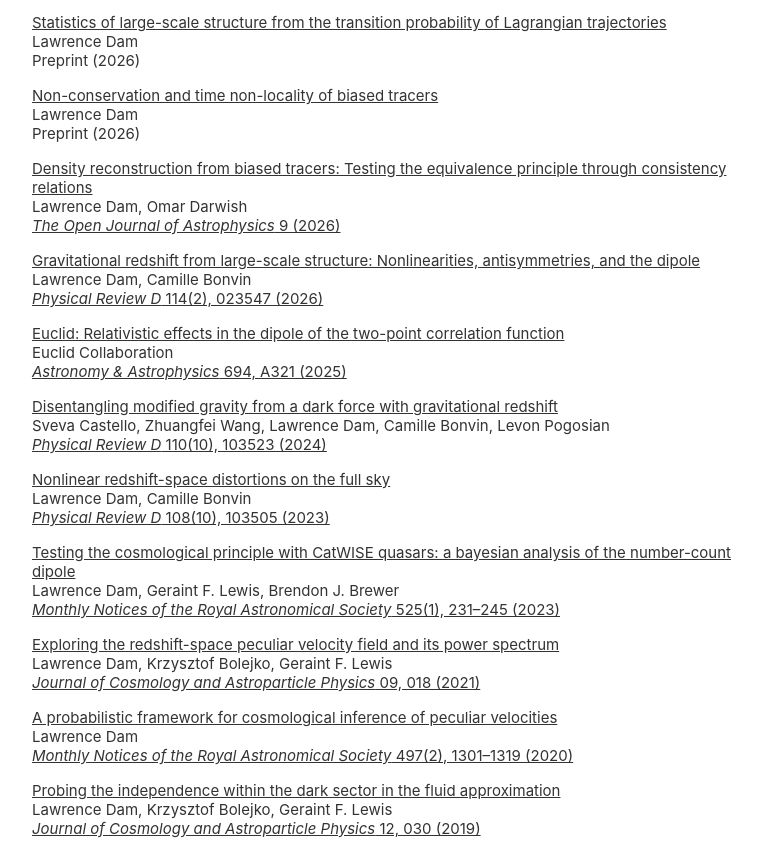
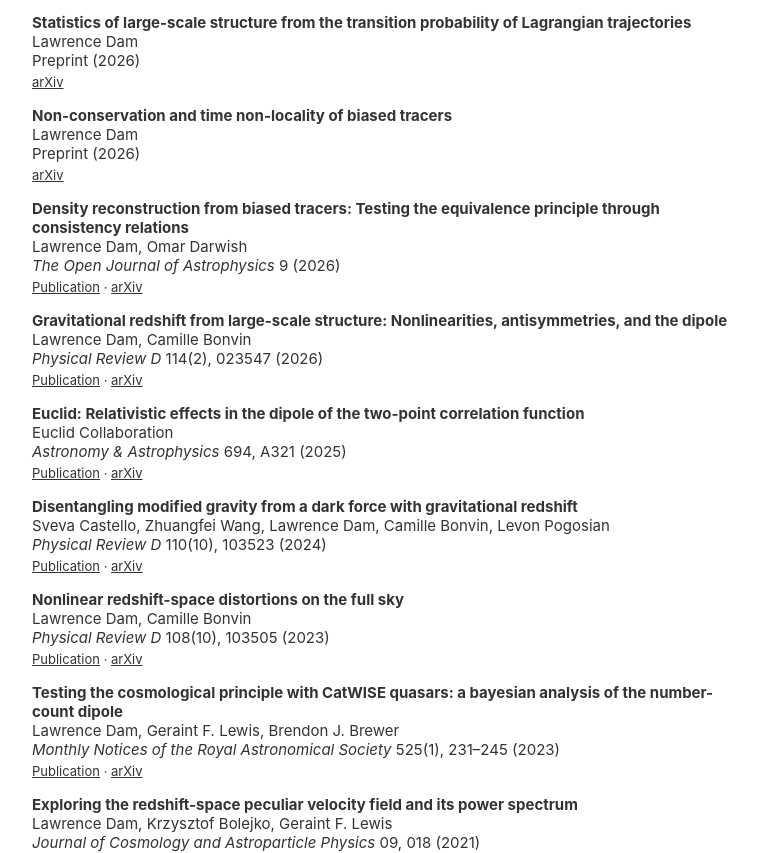
Before and after one commit to lhd23/lhd23.github.io, a plain HTML site: page publications/index.html in a window 1280 px wide. Shown: the part 100-953 px from the top of the page, without its empty margins (258-1020 px from the left). Drawn offline with Linux system fonts and the light colour scheme.

Commit message:
Format publication entries with separate paper links

```diff
--- a/publications/index.html
+++ b/publications/index.html
@@ -12,59 +12,70 @@
     <h1>Publications</h1>
     <ul class="links publications">
       <li>
-        <a href="https://arxiv.org/abs/2609.30251">Statistics of large-scale structure from the transition probability of Lagrangian trajectories</a><br>
+        <strong>Statistics of large-scale structure from the transition probability of Lagrangian trajectories</strong><br>
         Lawrence Dam<br>
         Preprint (2026)
+        <div class="paper-links"><a href="https://arxiv.org/abs/2609.30251">arXiv</a></div>
       </li>
       <li>
-        <a href="https://arxiv.org/abs/2605.05203">Non-conservation and time non-locality of biased tracers</a><br>
+        <strong>Non-conservation and time non-locality of biased tracers</strong><br>
         Lawrence Dam<br>
         Preprint (2026)
+        <div class="paper-links"><a href="https://arxiv.org/abs/2605.05203">arXiv</a></div>
       </li>
       <li>
-        <a href="https://arxiv.org/abs/2510.13803">Density reconstruction from biased tracers: Testing the equivalence principle through consistency relations</a><br>
+        <strong>Density reconstruction from biased tracers: Testing the equivalence principle through consistency relations</strong><br>
         Lawrence Dam, Omar Darwish<br>
-        <a href="https://doi.org/10.33232/001c.165214"><cite>The Open Journal of Astrophysics</cite> 9 (2026)</a>
+        <cite>The Open Journal of Astrophysics</cite> 9 (2026)
+        <div class="paper-links"><a href="https://doi.org/10.33232/001c.165214">Publication</a> · <a href="https://arxiv.org/abs/2510.13803">arXiv</a></div>
       </li>
       <li>
-        <a href="https://arxiv.org/abs/2506.22431">Gravitational redshift from large-scale structure: Nonlinearities, antisymmetries, and the dipole</a><br>
+        <strong>Gravitational redshift from large-scale structure: Nonlinearities, antisymmetries, and the dipole</strong><br>
         Lawrence Dam, Camille Bonvin<br>
-        <a href="https://doi.org/10.1103/bm3s-d2tm"><cite>Physical Review D</cite> 114(2), 023547 (2026)</a>
+        <cite>Physical Review D</cite> 114(2), 023547 (2026)
+        <div class="paper-links"><a href="https://doi.org/10.1103/bm3s-d2tm">Publication</a> · <a href="https://arxiv.org/abs/2506.22431">arXiv</a></div>
       </li>
       <li>
-        <a href="https://arxiv.org/abs/2410.06268">Euclid: Relativistic effects in the dipole of the two-point correlation function</a><br>
+        <strong>Euclid: Relativistic effects in the dipole of the two-point correlation function</strong><br>
         Euclid Collaboration<br>
-        <a href="https://doi.org/10.1051/0004-6361/202452531"><cite>Astronomy &amp; Astrophysics</cite> 694, A321 (2025)</a>
+        <cite>Astronomy &amp; Astrophysics</cite> 694, A321 (2025)
+        <div class="paper-links"><a href="https://doi.org/10.1051/0004-6361/202452531">Publication</a> · <a href="https://arxiv.org/abs/2410.06268">arXiv</a></div>
       </li>
       <li>
-        <a href="https://arxiv.org/abs/2404.09379">Disentangling modified gravity from a dark force with gravitational redshift</a><br>
+        <strong>Disentangling modified gravity from a dark force with gravitational redshift</strong><br>
         Sveva Castello, Zhuangfei Wang, Lawrence Dam, Camille Bonvin, Levon Pogosian<br>
-        <a href="https://doi.org/10.1103/PhysRevD.110.103523"><cite>Physical Review D</cite> 110(10), 103523 (2024)</a>
+        <cite>Physical Review D</cite> 110(10), 103523 (2024)
+        <div class="paper-links"><a href="https://doi.org/10.1103/PhysRevD.110.103523">Publication</a> · <a href="https://arxiv.org/abs/2404.09379">arXiv</a></div>
       </li>
       <li>
-        <a href="https://arxiv.org/abs/2307.01294">Nonlinear redshift-space distortions on the full sky</a><br>
+        <strong>Nonlinear redshift-space distortions on the full sky</strong><br>
         Lawrence Dam, Camille Bonvin<br>
-        <a href="https://doi.org/10.1103/PhysRevD.108.103505"><cite>Physical Review D</cite> 108(10), 103505 (2023)</a>
+        <cite>Physical Review D</cite> 108(10), 103505 (2023)
+        <div class="paper-links"><a href="https://doi.org/10.1103/PhysRevD.108.103505">Publication</a> · <a href="https://arxiv.org/abs/2307.01294">arXiv</a></div>
       </li>
       <li>
-        <a href="https://arxiv.org/abs/2212.07733">Testing the cosmological principle with CatWISE quasars: a bayesian analysis of the number-count dipole</a><br>
+        <strong>Testing the cosmological principle with CatWISE quasars: a bayesian analysis of the number-count dipole</strong><br>
         Lawrence Dam, Geraint F. Lewis, Brendon J. Brewer<br>
-        <a href="https://doi.org/10.1093/mnras/stad2322"><cite>Monthly Notices of the Royal Astronomical Society</cite> 525(1), 231–245 (2023)</a>
+        <cite>Monthly Notices of the Royal Astronomical Society</cite> 525(1), 231–245 (2023)
+        <div class="paper-links"><a href="https://doi.org/10.1093/mnras/stad2322">Publication</a> · <a href="https://arxiv.org/abs/2212.07733">arXiv</a></div>
       </li>
       <li>
-        <a href="https://arxiv.org/abs/2105.12933">Exploring the redshift-space peculiar velocity field and its power spectrum</a><br>
+        <strong>Exploring the redshift-space peculiar velocity field and its power spectrum</strong><br>
         Lawrence Dam, Krzysztof Bolejko, Geraint F. Lewis<br>
-        <a href="https://doi.org/10.1088/1475-7516/2021/09/018"><cite>Journal of Cosmology and Astroparticle Physics</cite> 09, 018 (2021)</a>
+        <cite>Journal of Cosmology and Astroparticle Physics</cite> 09, 018 (2021)
+        <div class="paper-links"><a href="https://doi.org/10.1088/1475-7516/2021/09/018">Publication</a> · <a href="https://arxiv.org/abs/2105.12933">arXiv</a></div>
       </li>
       <li>
-        <a href="https://arxiv.org/abs/2002.05898">A probabilistic framework for cosmological inference of peculiar velocities</a><br>
+        <strong>A probabilistic framework for cosmological inference of peculiar velocities</strong><br>
         Lawrence Dam<br>
-        <a href="https://doi.org/10.1093/mnras/staa2040"><cite>Monthly Notices of the Royal Astronomical Society</cite> 497(2), 1301–1319 (2020)</a>
+        <cite>Monthly Notices of the Royal Astronomical Society</cite> 497(2), 1301–1319 (2020)
+        <div class="paper-links"><a href="https://doi.org/10.1093/mnras/staa2040">Publication</a> · <a href="https://arxiv.org/abs/2002.05898">arXiv</a></div>
       </li>
       <li>
-        <a href="https://arxiv.org/abs/1908.01953">Probing the independence within the dark sector in the fluid approximation</a><br>
+        <strong>Probing the independence within the dark sector in the fluid approximation</strong><br>
         Lawrence Dam, Krzysztof Bolejko, Geraint F. Lewis<br>
-        <a href="https://doi.org/10.1088/1475-7516/2019/12/030"><cite>Journal of Cosmology and Astroparticle Physics</cite> 12, 030 (2019)</a>
+        <cite>Journal of Cosmology and Astroparticle Physics</cite> 12, 030 (2019)
+        <div class="paper-links"><a href="https://doi.org/10.1088/1475-7516/2019/12/030">Publication</a> · <a href="https://arxiv.org/abs/1908.01953">arXiv</a></div>
       </li>
     </ul>
   </main>
--- a/style.css
+++ b/style.css
@@ -39,3 +39,8 @@ a:focus-visible { outline-offset: 3px; }
 }
 
 .publications li + li { margin-block-start: 16px; }
+
+.paper-links {
+  margin-block-start: 4px;
+  font-size: 13px;
+}
```
